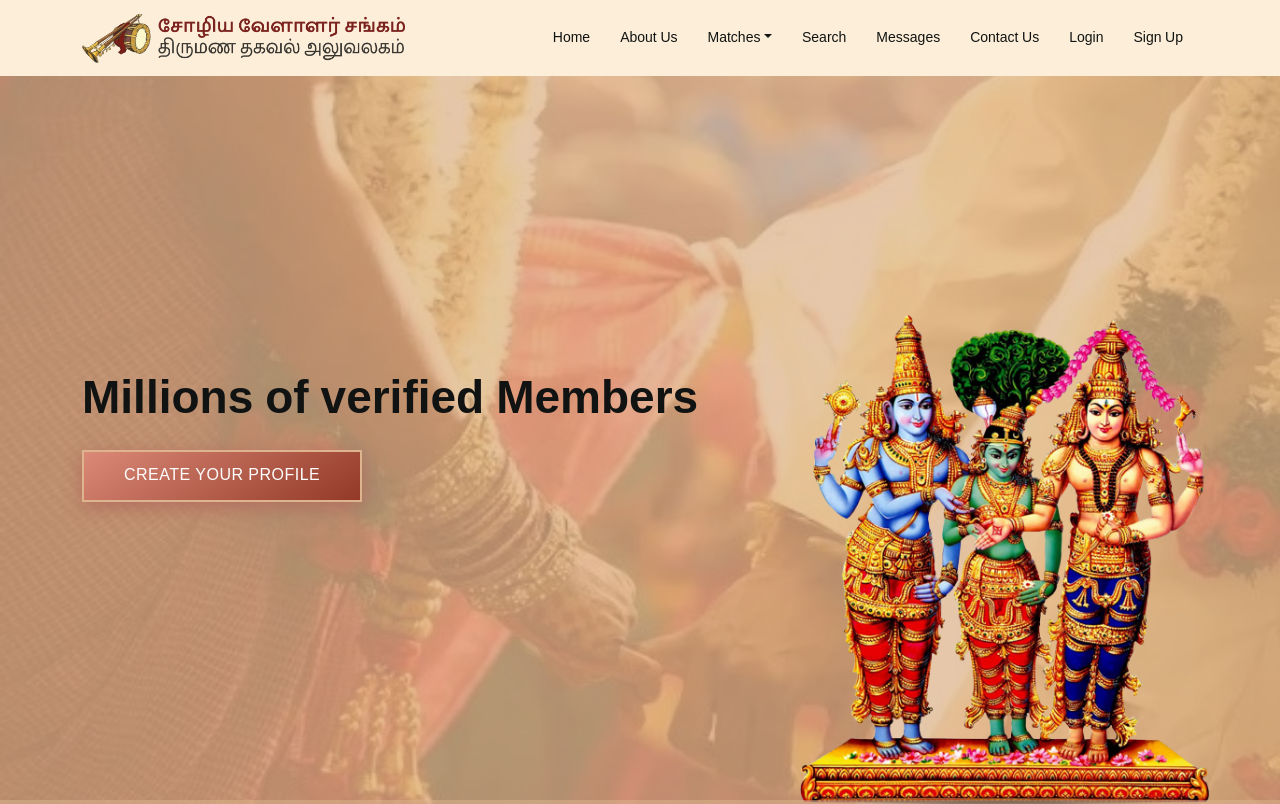
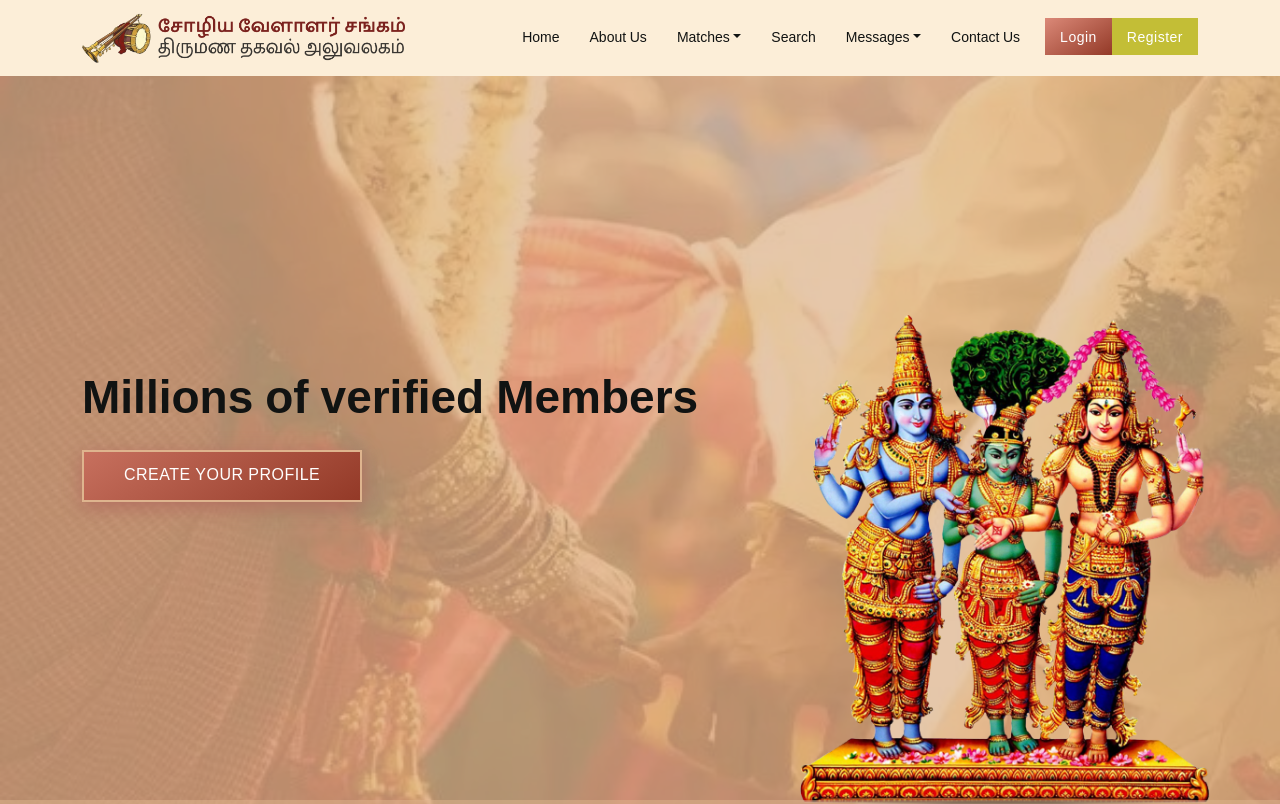
Before and after one commit to Mkanchwala05/-sozhiya, a React (Create React App) app: page / in a window 1280 px wide. Shown: the top 804 px of the page. Built offline with nearby package versions, Linux system fonts and the light colour scheme.

Commit message:
add contact link

```diff
--- a/src/assets/styles/header.scss
+++ b/src/assets/styles/header.scss
@@ -18,6 +18,22 @@
                 color: $heading-text-color ;
                 font-weight: 400;
                 font-size: 14px;
+                &.loginBtn,&.signUpBtn{
+                    color: #fff;
+                    border-radius: 0;
+                    border-color: #DEB48E;
+                    letter-spacing: 0.5px;
+                    background: linear-gradient(147deg, #db8978 0%, #933927 100%);
+                    padding-bottom: 6px;
+                    height: -webkit-fill-available;
+                }
+                &.loginBtn{
+                    margin-left: 10px;
+                }
+                &.signUpBtn{
+                    background: $bright-green;
+                    border-color: $light-green;
+                }
             }
         }
     }
--- a/src/assets/styles/variable.scss
+++ b/src/assets/styles/variable.scss
@@ -22,11 +22,11 @@ $gray-800: #343a40;
 $gray-900: #212529;
 
 @mixin btnColor {
-    background: -webkit-linear-gradient(147deg, #db8978 0%, #933927 100%);
-    background: linear-gradient(147deg, #db8978 0%, #933927 100%);
+    background: -webkit-linear-gradient(147deg, #c7705e 0%, #933927 100%);
+    background: linear-gradient(147deg, #c7705e 0%, #933927 100%);
     &:hover{
-        background: -webkit-linear-gradient(292deg, #db8978 0%, #933927 100%);
-        background: linear-gradient(292deg, #db8978 0%, #933927 100%);
+        background: -webkit-linear-gradient(292deg, #c7705e 0%, #933927 100%);
+        background: linear-gradient(292deg, #c7705e 0%, #933927 100%);
         border-color: #DEB48E;
     }
     &:focus{
--- a/src/pages/components/header.js
+++ b/src/pages/components/header.js
@@ -23,12 +23,18 @@ const Header = () => {
                                 <Link class="dropdown-item" to="/viewed-Not-Contacted"> <span> Viewed & not Contact  </span> </Link>
                                 <Link class="dropdown-item" to="/premium-Members"> <span>   Premium Members  </span> </Link>
                                 <Link class="dropdown-item" to="/premium-Members"> <span>   Shortlisted Profile  </span> </Link>
+                                <Link class="dropdown-item" to="/premium-Members"> <span>   Upgrade  </span> </Link>
                             </NavDropdown>
                             <Nav.Link href="#Search">Search</Nav.Link>
-                            <Nav.Link href="#home">Messages</Nav.Link>
-                            <Nav.Link to="/login">Contact Us</Nav.Link>
-                            <Link className='nav-link' to="/login"> Login </Link>
-                            <Link className='nav-link' to="/signUp"> Sign Up </Link>
+                            <NavDropdown title="Messages" id="collasible-nav-dropdown">
+                                <Link class="dropdown-item" to="/matches"> <span> Inbox </span> </Link>
+                                <Link class="dropdown-item" to="/viewed-profile" > <span> New  </span> </Link>
+                                <Link class="dropdown-item" to="/viewed-Not-Contacted"> <span> Accepted </span> </Link>
+                                <Link class="dropdown-item" to="/premium-Members"> <span>   Sent </span> </Link>
+                            </NavDropdown>
+                            <Link class="nav-link" to="/contact-us"> Contact Us </Link>
+                            <Link className='nav-link loginBtn' to="/login"> Login </Link>
+                            <Link className='nav-link signUpBtn' to="/signUp"> Register </Link>
 
                             {/* <Link to="/login"> Login </Link> */}
                         </Nav>
```
